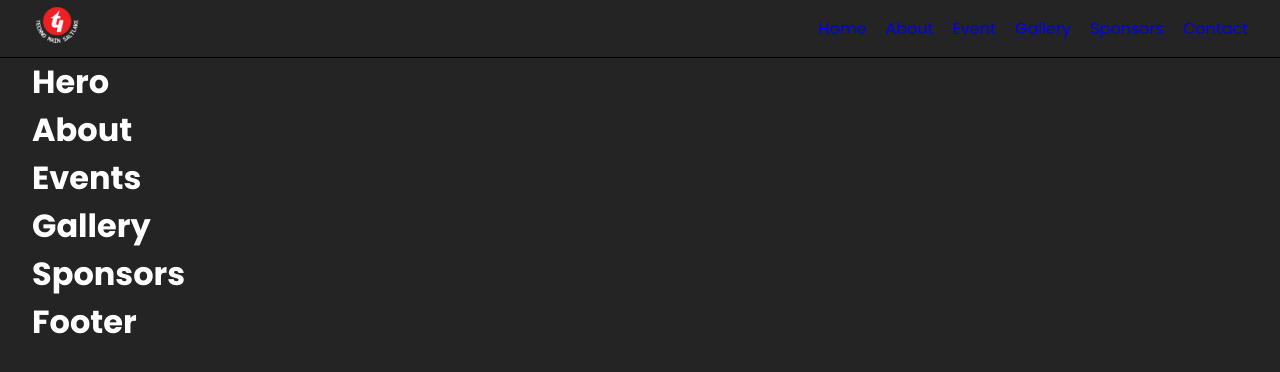
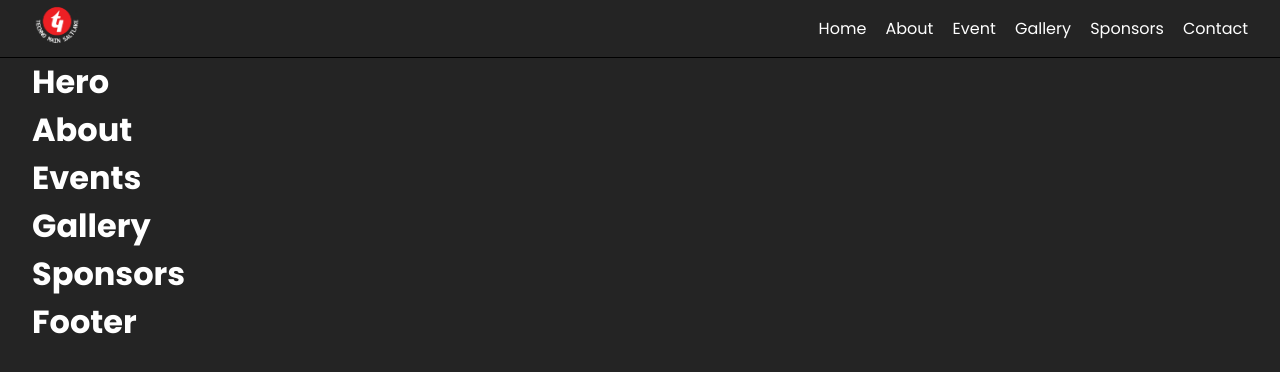
Before and after one commit to AnkuranTechno/anakhronos-2.0, a React (Create React App) app: page / in a window 1280 px wide. Shown: the top 372 px of the page. Built offline with nearby package versions, Linux system fonts and the light colour scheme; the HTML template or start-up script is replaced by a standard one.

Commit message:
Renamed image.js to images.js

```diff
--- a/src/sections/Navbar/Navbar.jsx
+++ b/src/sections/Navbar/Navbar.jsx
@@ -1,7 +1,7 @@
 import React from 'react';
 
 import './Navbar.scss';
-import { tmslLogo } from '../../constants/image';
+import { tmslLogo } from '../../constants/images';
 
 const Navbar = () => {
   return (
--- a/src/sections/Navbar/Navbar.scss
+++ b/src/sections/Navbar/Navbar.scss
@@ -18,5 +18,12 @@
     align-items: center;
     justify-content: center;
     gap: 1.2rem;
+
+    &-item {
+      a {
+        color: #fff;
+      }
+      color: #fff;
+    }
   }
 }
```
Also changed, not shown: src/constants/images.js (renamed from src/constants/image.js).
